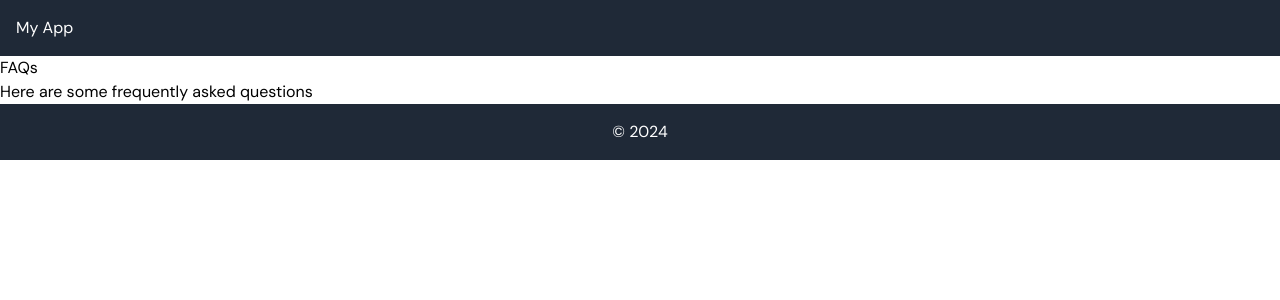
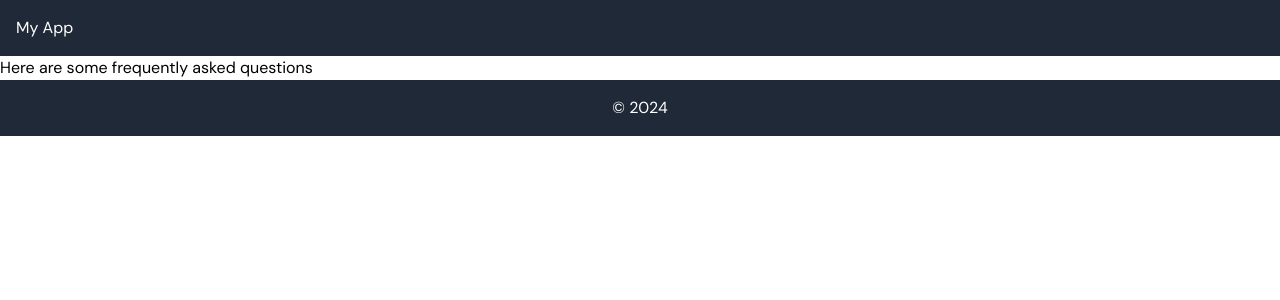
Before and after one commit to InventorsDev/inventors-frontend, a Next.js app: page /faqs in a window 1280 px wide. Shown: the top 300 px of the page. Built offline with nearby package versions, Linux system fonts and the light colour scheme.

Commit message:
faqs page setup

```diff
--- a/app/faqs/page.tsx
+++ b/app/faqs/page.tsx
@@ -19,7 +19,7 @@ const faQuestions = [
 const page = () => {
 	return (
 		<div>
-			<h1>FAQs</h1>
+			<span></span>
 			<p>Here are some frequently asked questions</p>
 		</div>
 	);
```
